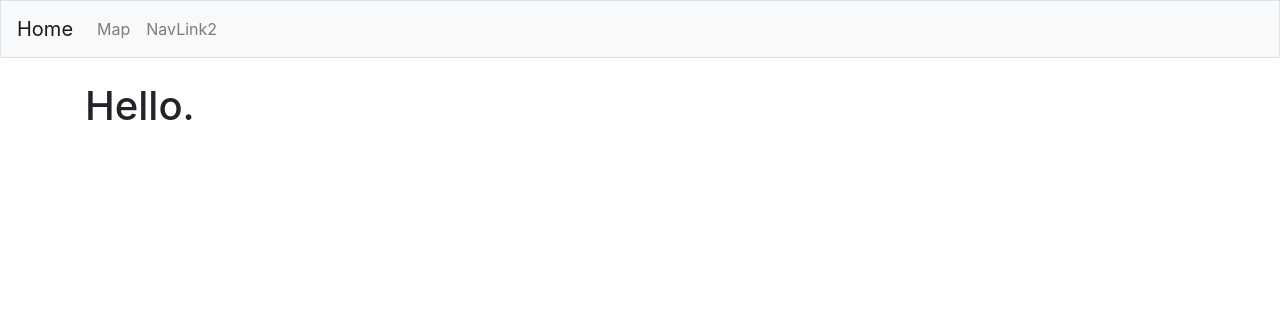
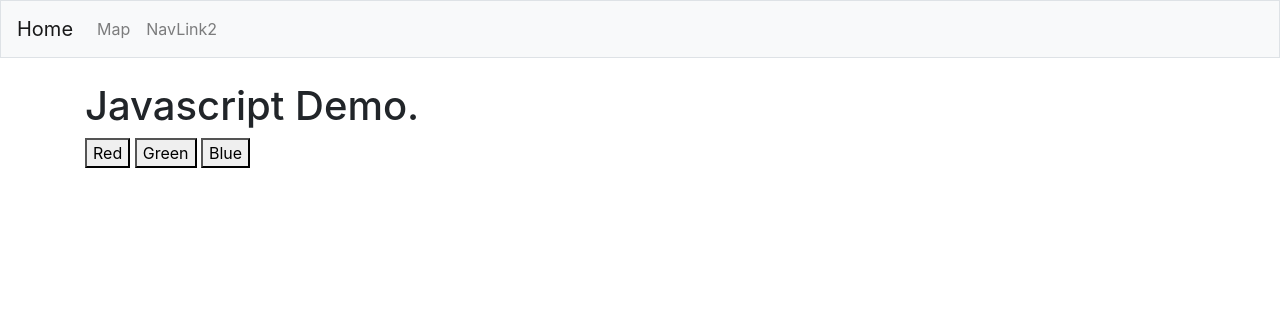
Before and after one commit to willnoonan/django_transit, a Django app: page / in a window 1280 px wide. Shown: the top 318 px of the page. Run offline with Django 4.2, Linux system fonts and the light colour scheme; some libraries are stand-ins or nearby versions.

Commit message:
added javascript demo code to home page

```diff
--- a/main/templates/main/index.html
+++ b/main/templates/main/index.html
@@ -1,7 +1,36 @@
-{% extends 'main/base.html' %}
+{% extends "main/base.html" %}
+{% load static %}
+
+{% block extend_head %}
+
+    <script>
+        document.addEventListener('DOMContentLoaded', function() {
+
+            document.querySelector('#red').onclick = function() {
+                document.querySelector('#hello').style.color = 'red';
+            };
+
+            document.querySelector('#green').onclick = function() {
+                document.querySelector('#hello').style.color = 'green';
+            };
+
+            document.querySelector('#blue').onclick = function() {
+                document.querySelector('#hello').style.color = 'blue';
+            };
+
+        });
+
+    </script>
+
+{% endblock %}
+
 
 {% block content %}
     <div class="container">
-        <h1>Hello.</h1>
+        <h1 id="hello">Javascript Demo.</h1>
+        <button id="red">Red</button>
+        <button id="green">Green</button>
+        <button id="blue">Blue</button>
     </div>
+
 {% endblock %}
```
